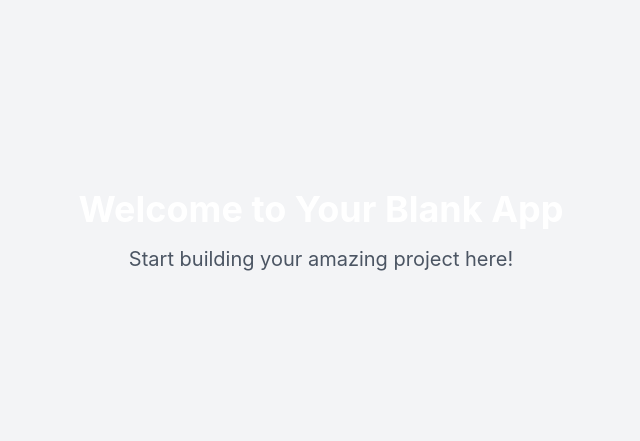
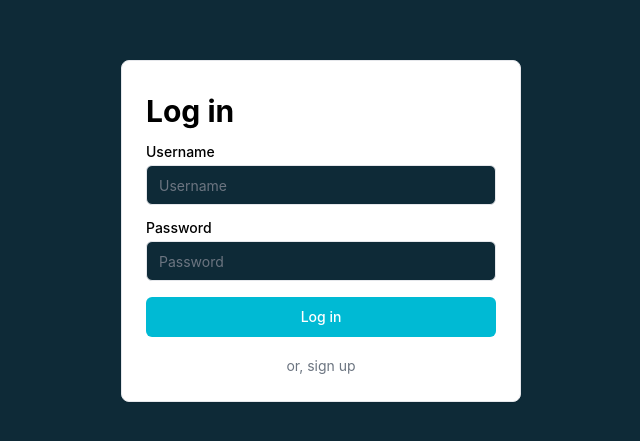
Before and after one commit to SadiqNaizam/mlo-a774-7f1d, a React (Vite) app: page / in a window 1280 px wide. Shown: the part 169-610 px from the top of the page, without its empty margins (319-959 px from the left). Built offline with nearby package versions, Linux system fonts and the light colour scheme.

Commit message:
Files generated: Index.tsx

```diff
--- a/src/pages/Index.tsx
+++ b/src/pages/Index.tsx
@@ -1,14 +1,19 @@
-// Update this page (the content is just a fallback if you fail to update the page)
+import React from 'react';
+import AuthCard from '@/components/layout/AuthCard';
+import MainAppLayout from '@/components/layout/MainAppLayout';
 
-const Index = () => {
+/**
+ * Represents the main login page of the application.
+ * This page component uses the `MainAppLayout` to create a centered layout
+ * and renders the `AuthCard` which contains the login form.
+ * It serves as the entry point for user authentication.
+ */
+const LoginPage: React.FC = () => {
   return (
-    <div className="min-h-screen flex items-center justify-center bg-gray-100">
-      <div className="text-center">
-        <h1 className="text-4xl font-bold mb-4">Welcome to Your Blank App</h1>
-        <p className="text-xl text-gray-600">Start building your amazing project here!</p>
-      </div>
-    </div>
+    <MainAppLayout>
+      <AuthCard />
+    </MainAppLayout>
   );
 };
 
-export default Index;
+export default LoginPage;
```
